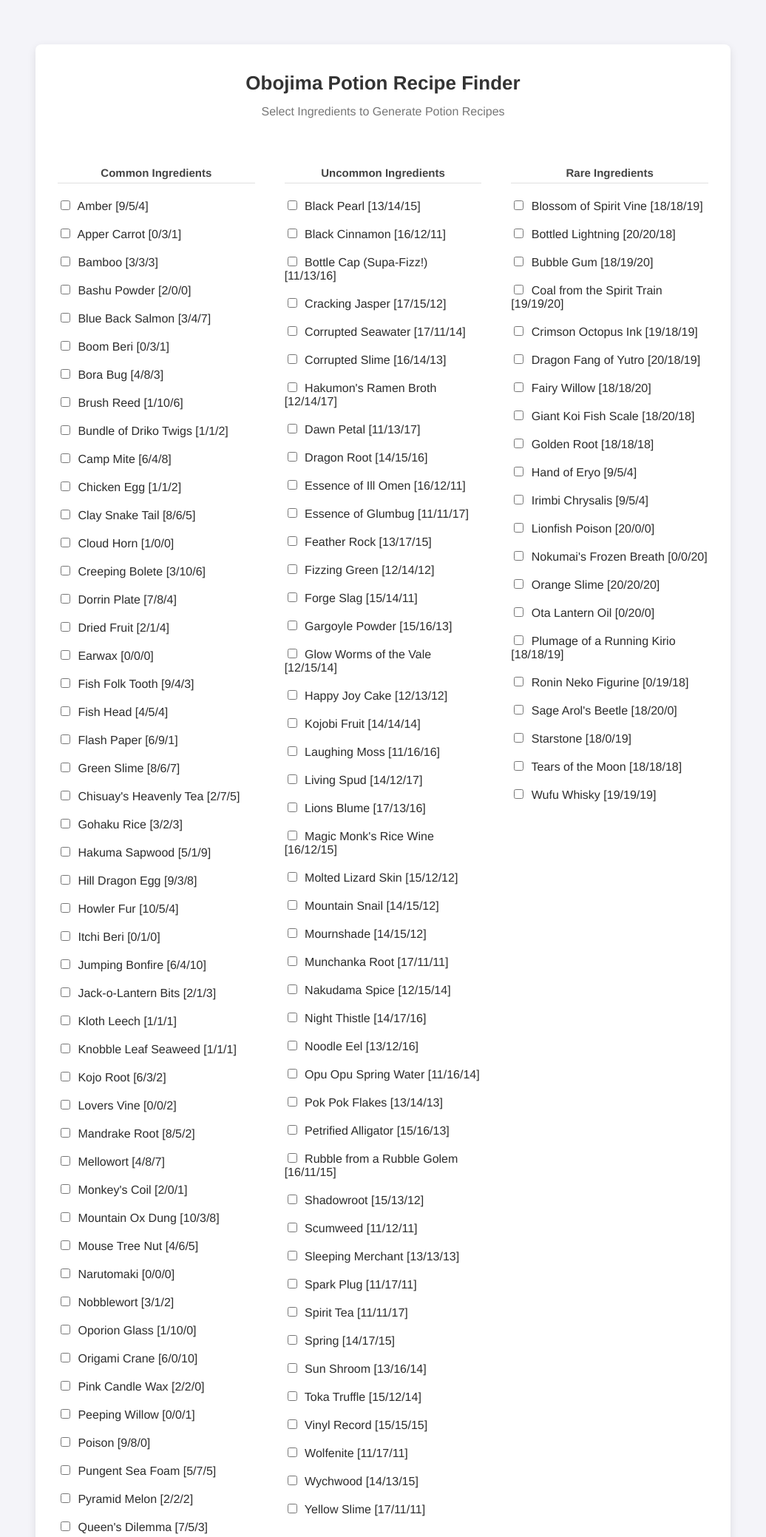
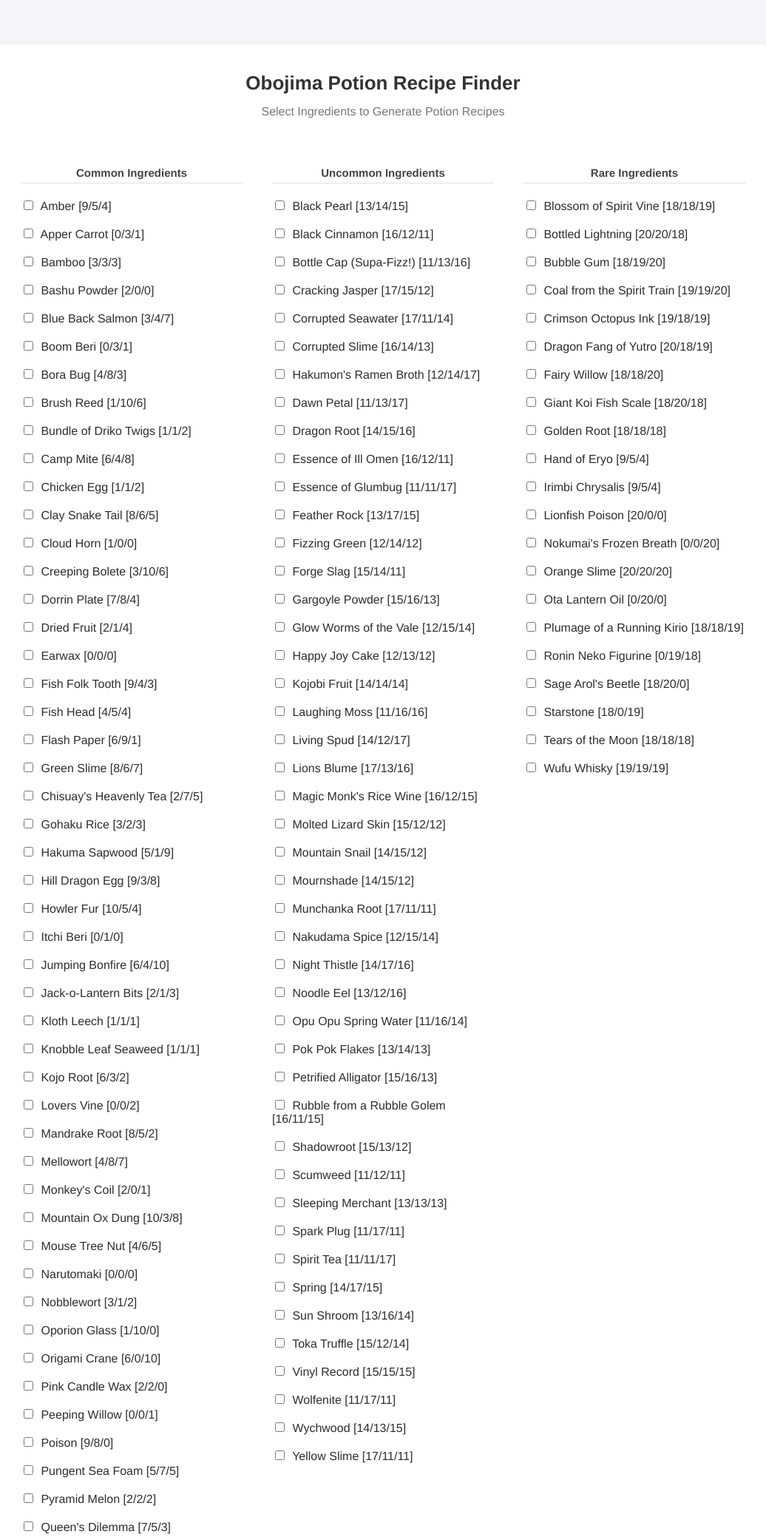
Before and after one commit to billhanscom/Obojima, a Flask app: page / in a window 1280 px wide. Shown: the top 2078 px of the page at 74% size, without its empty margins (122-1158 px from the left). Run offline with Flask 3, Linux system fonts and the light colour scheme; data comes from the database, SQL or seed files in the repository.

Commit message:
Add files via upload

```diff
--- a/static/style.css
+++ b/static/style.css
@@ -8,7 +8,7 @@ body {
 
 .container {
     width: 80%;
-    max-width: 900px;
+    max-width: 1000px;  /* Increased width to allow for wider columns */
     margin: 60px auto;
     padding: 20px;
     background-color: #ffffff;
@@ -54,7 +54,7 @@ h3 {
 }
 
 .column {
-    width: 30%;
+    width: 32%;  /* Increased column width for better readability */
     padding: 10px;
 }
 
@@ -92,7 +92,7 @@ h3 {
 }
 
 .recipe-column {
-    width: 30%;
+    width: 32%;
 }
 
 #results h3 {
```
